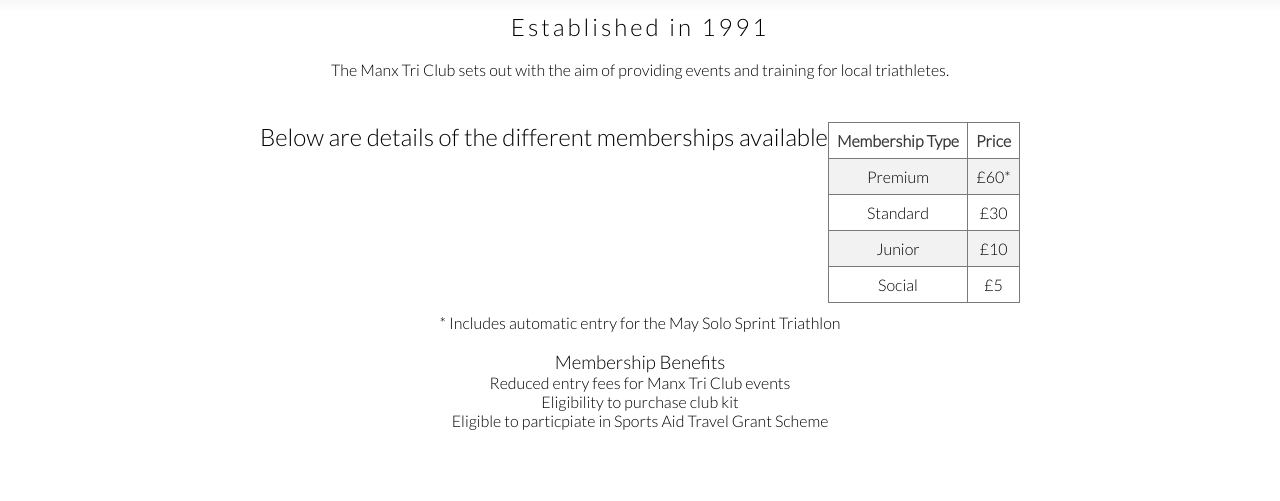
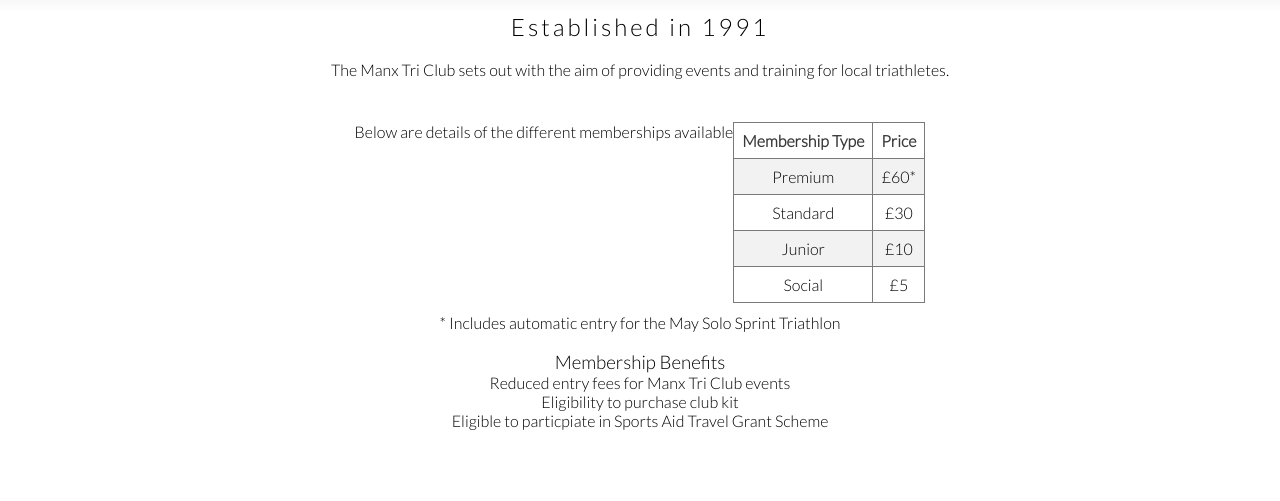
Before and after one commit to GaryCooper-pm/gc_first-project, a plain HTML site: page about.html in a window 1280 px wide. Shown: the part 292-793 px from the top of the page. Drawn offline with nearby package versions, Linux system fonts and the light colour scheme.

```diff
--- a/about.html
+++ b/about.html
@@ -38,7 +38,8 @@
     </section>
     <!-- membership table details -->
     <section id="membership">
-        <h2>Below are details of the different memberships available</h2>
+        <h4>Below are details of the different memberships available</h4>
+        <div id="membership-options">
             <table id="membership-table">
                 <tr>
                     <th class="membership-table-th">Membership Type</th>
@@ -61,6 +62,7 @@
                     <td>£5</td>
                 </tr>
             </table>
+        </div>
     </section>
     <!-- membership benefits details -->
     <section id="membership-feature">
@@ -82,8 +84,8 @@
     <!-- footer -->
     <footer>
         <div id="footer">
-            <p>&#169; Copyright 2022 - Follow Us <a href="https://www.facebook.com/ManxTriClub" target="_blank" title="Follow Us on Facebook"><i
-                        class="fab fa-facebook"></i></a></p>
+            <p>&#169; Copyright 2022 - Follow Us <a href="https://www.facebook.com/ManxTriClub" target="_blank"
+                    title="Follow Us on Facebook"><i class="fab fa-facebook"></i></a></p>
         </div>
     </footer>
     <!-- font awesome script-->
```
Lines whose indentation alone changed are shown as unchanged.
